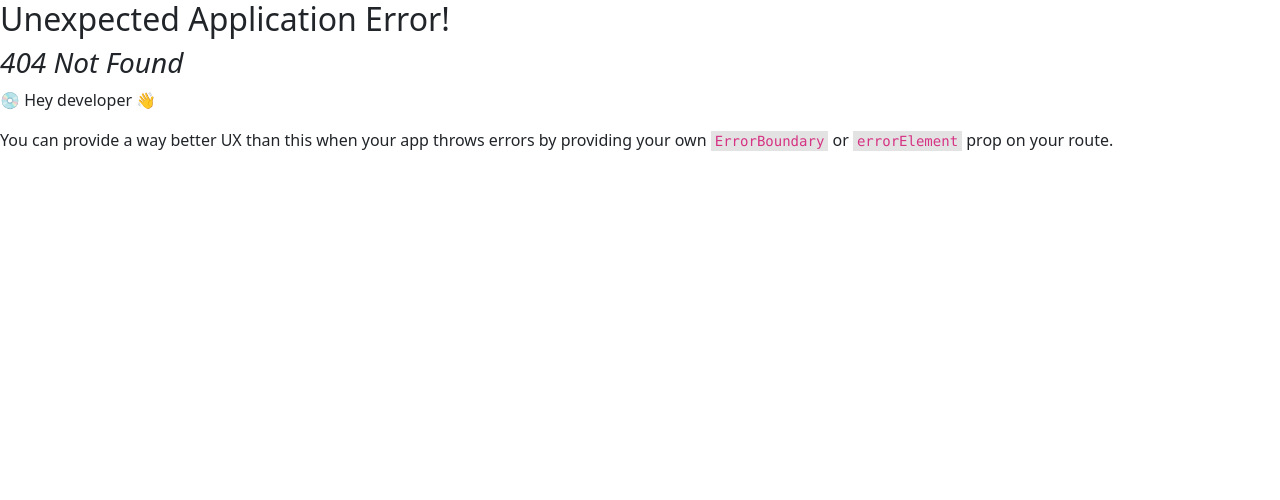
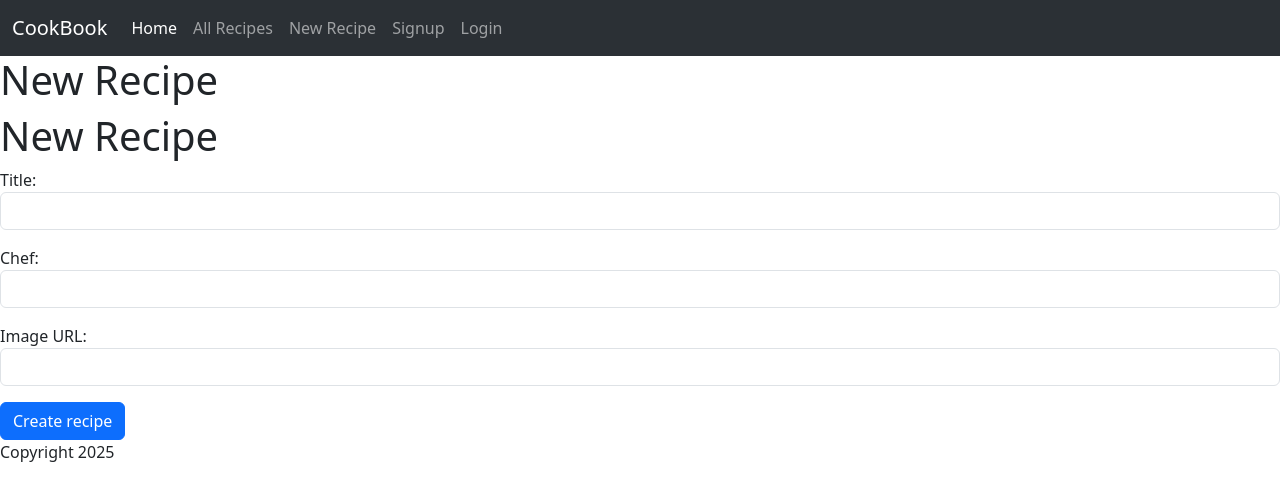
Before and after one commit to actualize-evn-2025-09/cookbook-frontend, a React (Vite) app: page /recipes/new in a window 1280 px wide. Before the commit this address had no page. Shown: the top 500 px of the page. Built offline with nearby package versions, Linux system fonts and the light colour scheme.

Commit message:
Add react router

```diff
--- a/src/Header.jsx
+++ b/src/Header.jsx
@@ -8,15 +8,15 @@ export function Header() {
     <header>
       <nav className="navbar bg-primary navbar-expand-lg bg-body-tertiary" data-bs-theme="dark">
         <div className="container-fluid">
-          <a className="navbar-brand" href="#">CookBook</a>
+          <Link className="navbar-brand" to="/">CookBook</Link>
           <button className="navbar-toggler" type="button" data-bs-toggle="collapse" data-bs-target="#navbarNavAltMarkup" aria-controls="navbarNavAltMarkup" aria-expanded="false" aria-label="Toggle navigation">
             <span className="navbar-toggler-icon"></span>
           </button>
           <div className="collapse navbar-collapse" id="navbarNavAltMarkup">
             <div className="navbar-nav">
               <Link className="nav-link active" aria-current="page" to="/">Home</Link>
-              <a className="nav-link" href="#">All Recipes</a>
-              <a className="nav-link" href="#">New Recipe</a>
+              <Link className="nav-link" to="/recipes">All Recipes</Link>
+              <Link className="nav-link" to="/recipes/new">New Recipe</Link>
               {/* ternary operator */}
               {email ? (
                 <>
--- /dev/null
+++ b/src/HomePage.jsx
@@ -0,0 +1,11 @@
+import { Link } from "react-router-dom";
+
+export function HomePage() {
+  return (
+    <div>
+      <h1>Welcome to the Cookbook!</h1>
+      <p>Browse our collection of delicious recipes.</p>
+      <Link to="/recipes">View All Recipes</Link>
+    </div>
+  );
+}
--- /dev/null
+++ b/src/RecipesIndexPage.jsx
@@ -0,0 +1,27 @@
+import axios from "axios";
+import { useState, useEffect } from "react";
+import { useNavigate } from "react-router-dom";
+import { RecipesIndex } from "./RecipesIndex";
+
+export function RecipesIndexPage() {
+  const [recipes, setRecipes] = useState([]);
+  const navigate = useNavigate();
+
+  const handleIndex = () => {
+    axios.get("/recipes.json").then((response) => {
+      setRecipes(response.data);
+    });
+  };
+
+  useEffect(handleIndex, []);
+
+  const handleShow = (recipe) => {
+    navigate(`/recipes/${recipe.id}`);
+  };
+
+  return (
+    <div>
+      <RecipesIndex recipesProp={recipes} onShow={handleShow} />
+    </div>
+  );
+}
--- /dev/null
+++ b/src/RecipesNewPage.jsx
@@ -0,0 +1,21 @@
+import axios from "axios";
+import { useNavigate } from "react-router-dom";
+import { RecipesNew } from "./RecipesNew";
+
+export function RecipesNewPage() {
+  const navigate = useNavigate();
+
+  const handleCreate = (params) => {
+    axios.post("/recipes.json", params).then((response) => {
+      console.log(response.data);
+      navigate("/recipes");
+    });
+  };
+
+  return (
+    <div>
+      <h1>New Recipe</h1>
+      <RecipesNew onCreate={handleCreate} />
+    </div>
+  );
+}
--- /dev/null
+++ b/src/RecipesShowPage.jsx
@@ -0,0 +1,35 @@
+import axios from "axios";
+import { useState, useEffect } from "react";
+import { useParams, useNavigate } from "react-router-dom";
+import { RecipesShow } from "./RecipesShow";
+
+export function RecipesShowPage() {
+  const [recipe, setRecipe] = useState({});
+  const { id } = useParams();
+  const navigate = useNavigate();
+
+  useEffect(() => {
+    axios.get(`/recipes/${id}.json`).then((response) => {
+      setRecipe(response.data);
+    });
+  }, [id]);
+
+  const handleUpdate = (recipe, params) => {
+    axios.patch(`/recipes/${id}.json`, params).then((response) => {
+      setRecipe(response.data);
+      navigate("/recipes");
+    });
+  };
+
+  const handleDestroy = () => {
+    axios.delete(`/recipes/${id}.json`).then(() => {
+      navigate("/recipes");
+    });
+  };
+
+  return (
+    <div>
+      <RecipesShow recipe={recipe} onUpdate={handleUpdate} onDestroy={handleDestroy} />
+    </div>
+  );
+}
```
Also changed, not shown: src/App.jsx (+17 -1 lines).
